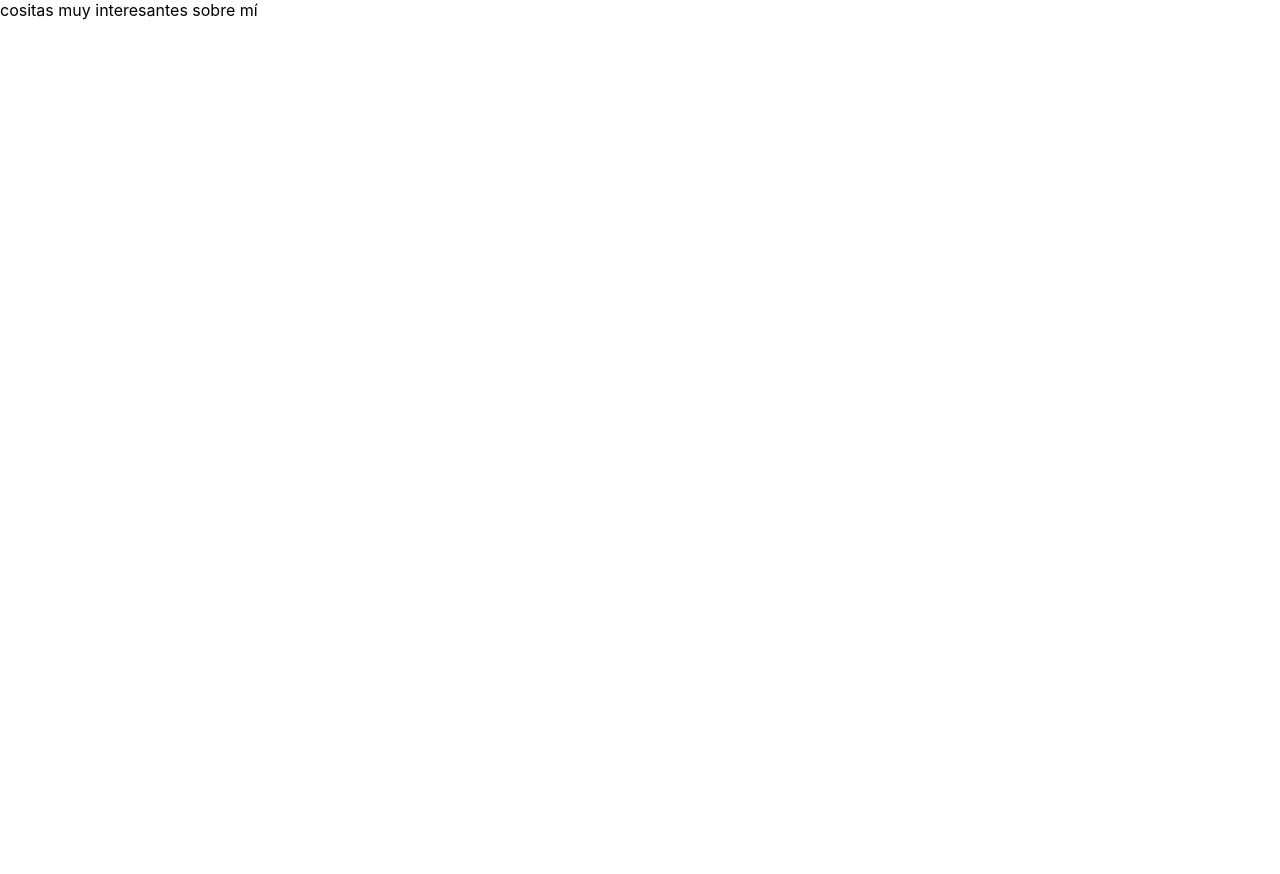
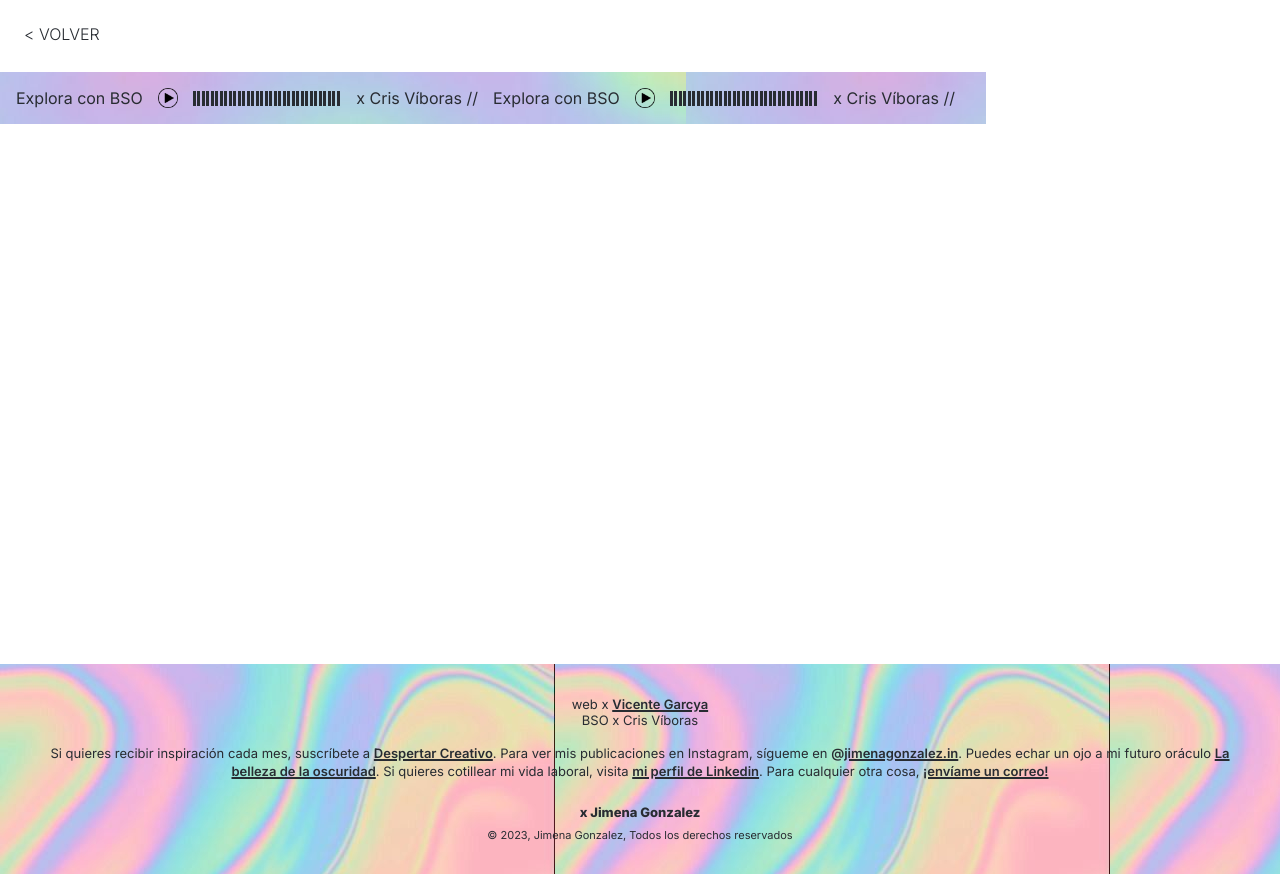
Before and after one commit to vicentegarcya/jimenagonzalez.in, a Next.js app: page /me in a window 1280 px wide. Before the commit the page ends 800 px from the top, so only its background shows below. Built offline with nearby package versions, Linux system fonts and the light colour scheme.

Commit message:
finish home, dynamic header and started sobre mi

```diff
--- a/components/header.js
+++ b/components/header.js
@@ -1,10 +1,12 @@
 import styles from "./header.module.css";
-import Image from "next/image";
+import Link from "next/link";
 import { useEffect, useState } from "react";
 import { useSpring, animated } from "react-spring";
 
-export default function Header() {
+export default function Header({ currentPage }) {
   const [scrollPosition, setScrollPosition] = useState(0);
+
+  console.log(currentPage);
 
   useEffect(() => {
     const handleScroll = () => {
@@ -27,18 +29,35 @@ export default function Header() {
     config: { duration: "300" },
   });
 
+  const blackAnimation = useSpring({
+    from: { filter: "brightness(100%)" },
+    to: {
+      filter: scrollPosition < 15 ? "brightness(100%)" : "brightness(0%)",
+    },
+    config: { duration: "300" },
+  });
+
   return (
     <header className={styles.header}>
+      {currentPage === "/me" ? (
+        <Link href="/">
+          <h3 className={styles.volver}>{"<"} VOLVER</h3>
+        </Link>
+      ) : (
+        <>
           <div className={styles.bso}>
             <animated.h3 style={openAnimation}>explora con BSO</animated.h3>
-        <Image
-          src={scrollPosition > 15 ? "/play_btn_black.png" : "/play_btn_psicodelico.png"}
-          width={20}
-          height={20}
+            <animated.img
+              style={blackAnimation}
+              src={"/play_btn_psicodelico.png"}
               alt="play button"
             />
           </div>
+          <Link href="/me">
             <h3>SOBRE MI</h3>
+          </Link>
+        </>
+      )}
     </header>
   );
 }
--- a/components/header.module.css
+++ b/components/header.module.css
@@ -20,6 +20,10 @@
 
 .bso img {
   margin-top: 0.5px;
+  filter: brightness(100%);
+  width: 20px;
+  height: 20px;
+  transition: filter 0.6s ease-in-out;
 }
 
 .bso h3 {
--- a/components/layout.js
+++ b/components/layout.js
@@ -2,8 +2,15 @@ import Head from "next/head";
 import Header from "./header";
 import Footer from "./footer";
 import styles from "./layout.module.css";
+import { useEffect, useState } from "react";
 
 export default function Layout({ children }) {
+  const [page, setPage] = useState("");
+
+  useEffect(() => {
+    setPage(window.location.pathname);
+  }, [setPage]);
+
   return (
     <div className={styles.App}>
       <Head>
@@ -21,7 +28,7 @@ export default function Layout({ children }) {
           rel="stylesheet"
         ></link>
       </Head>
-      <Header />
+      <Header currentPage={page} />
       <main className={styles.App_main}>{children}</main>
       <Footer />
     </div>
--- a/pages/me.js
+++ b/pages/me.js
@@ -1,5 +1,104 @@
-export default function Prueba(){
-    return (
-        <p>cositas muy interesantes sobre mí</p>
-    )
+import Layout from "@/components/layout";
+import styles from "@/styles/Me.module.css";
+import Image from 'next/image';
+
+export default function Me() {
+  return (
+    <Layout>
+      <div className={styles.me}>
+        <section className={styles.explora_con_bso}>
+          <div className={styles.div1}>
+            <p>Explora con BSO</p>
+            <Image
+              src={"/play_btn_black.png"}
+              width={20}
+              height={20}
+              alt="play button"
+            />
+            <div className={styles.ondas}>
+                <div></div>
+                <div></div>
+                <div></div>
+                <div></div>
+                <div></div>
+                <div></div>
+                <div></div>
+                <div></div>
+                <div></div>
+                <div></div>
+                <div></div>
+                <div></div>
+                <div></div>
+                <div></div>
+                <div></div>
+                <div></div>
+                <div></div>
+                <div></div>
+                <div></div>
+                <div></div>
+                <div></div>
+                <div></div>
+                <div></div>
+                <div></div>
+                <div></div>
+                <div></div>
+                <div></div>
+                <div></div>
+                <div></div>
+                <div></div>
+                <div></div>
+                <div></div>
+                <div></div>
+            </div>
+            <p>x Cris Víboras //</p>
+          </div>
+          <div className={styles.div2}>
+            <p>Explora con BSO</p>
+            <Image
+              src={"/play_btn_black.png"}
+              width={20}
+              height={20}
+              alt="play button"
+            />
+            <div className={styles.ondas}>
+                <div></div>
+                <div></div>
+                <div></div>
+                <div></div>
+                <div></div>
+                <div></div>
+                <div></div>
+                <div></div>
+                <div></div>
+                <div></div>
+                <div></div>
+                <div></div>
+                <div></div>
+                <div></div>
+                <div></div>
+                <div></div>
+                <div></div>
+                <div></div>
+                <div></div>
+                <div></div>
+                <div></div>
+                <div></div>
+                <div></div>
+                <div></div>
+                <div></div>
+                <div></div>
+                <div></div>
+                <div></div>
+                <div></div>
+                <div></div>
+                <div></div>
+                <div></div>
+                <div></div>
+            </div>
+            <p>x Cris Víboras //</p>
+          </div>
+        </section>
+      </div>
+    </Layout>
+  );
 }
--- /dev/null
+++ b/styles/Me.module.css
@@ -0,0 +1,40 @@
+.me {
+  height: 100vh;
+  display: flex;
+  flex-direction: column;
+  justify-content: space-between;
+  align-items: flex-start;
+  padding-top: 3rem;
+  padding-bottom: 0;
+}
+
+.explora_con_bso {
+  display: flex;
+  padding: 1rem;
+  background-image: url("../public/GRADIENTE\ AURA\ \(1\).jpeg");
+  background-position-x: -50px;
+  background-position-y: -700px;
+}
+
+.me .ondas {
+  display: flex;
+}
+
+.me .ondas > div {
+  height: 15px;
+  width: 3px;
+  background-color: #282c32;
+  margin-right: 1.5px;
+}
+
+.div1,
+.div2 {
+  display: flex;
+  align-items: center;
+  white-space: nowrap;
+}
+
+.div1 > *,
+.div2 > * {
+    margin-right: 15px;
+}
```
Also changed, not shown: public/GRADIENTE AURA (1).jpeg (added), public/GRADIENTE GRANULADO.jpeg (deleted). Lines whose indentation alone changed are shown as unchanged.
